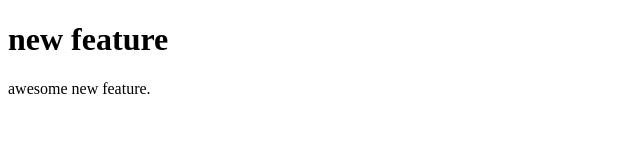
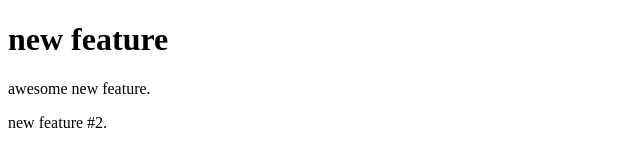
Before and after one commit to awilsongithub/git_workshop, a plain HTML site: page index.html in a window 1280 px wide. Shown: the whole page, without its empty margins (0-640 px from the left). Drawn offline with Linux system fonts and the light colour scheme.

Commit message:
new feature 2 added on new feature branch.

```diff
--- a/index.html
+++ b/index.html
@@ -9,5 +9,8 @@
         <p>
             awesome new feature.
         </p>
+        <p>
+            new feature #2.
+        </p>
     </body>
 </html>
```
